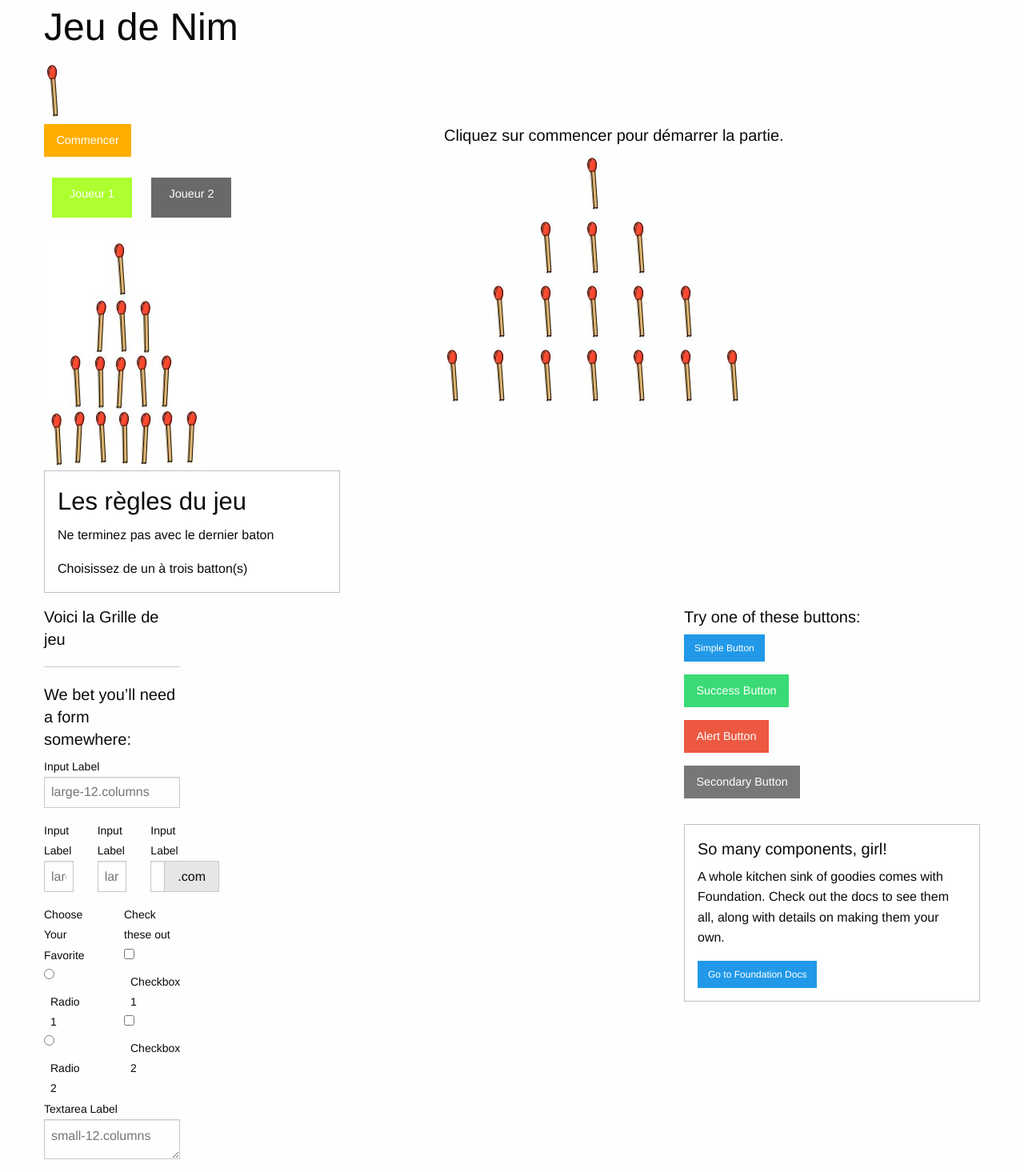
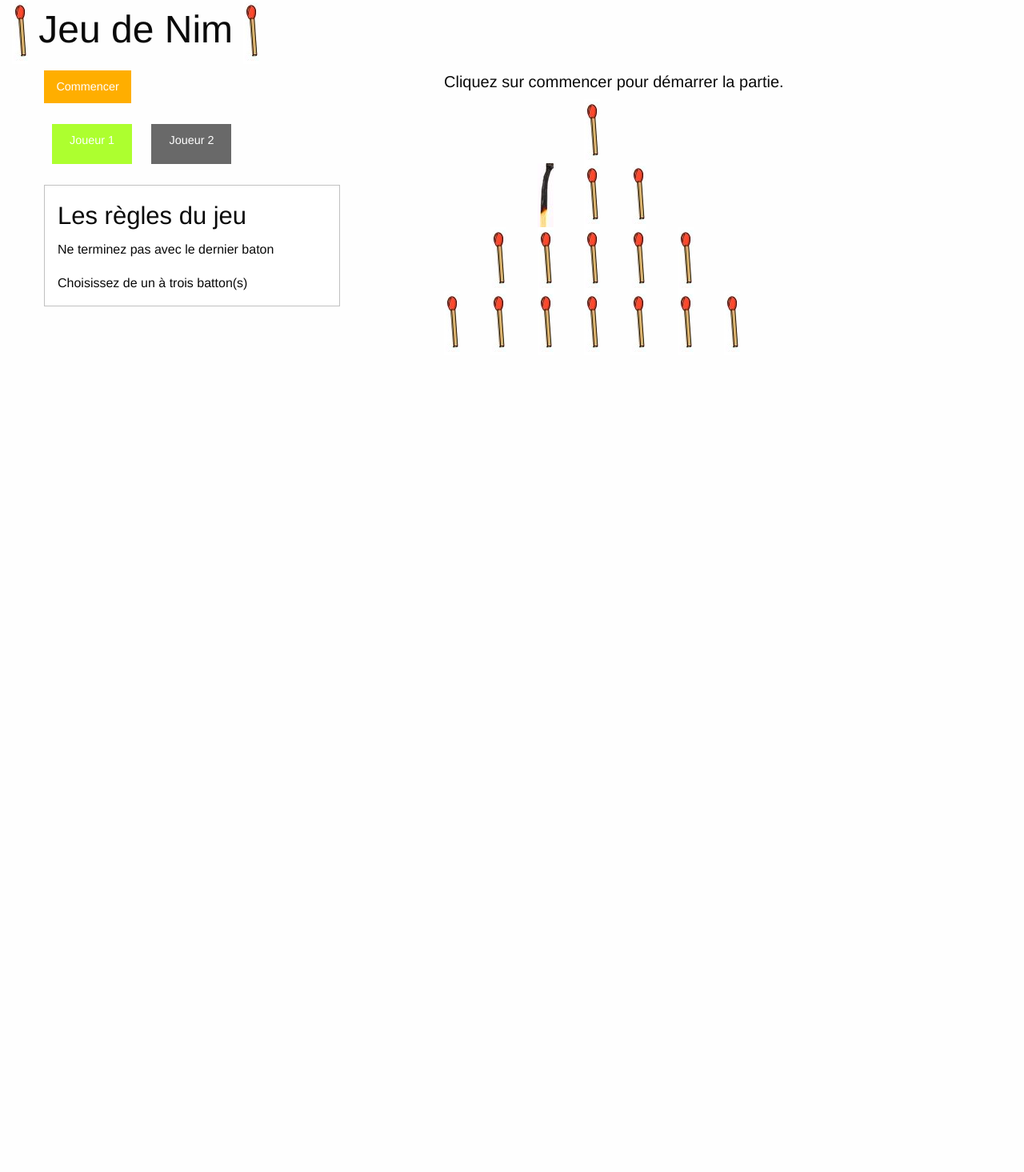
Before and after one commit to Simplon-Roubaix/JeuDeNim, a plain HTML site: page index.html in a window 1280 px wide. Shown: the whole page at 80% size. After the commit the page ends 800 px from the top, so only its background shows below. Drawn offline with Linux system fonts and the light colour scheme.

Commit message:
Ajout img allumette brulee  et modif JS pour essai detection des div img

```diff
--- a/index.html
+++ b/index.html
@@ -10,10 +10,10 @@
   </head>
   <body>
     <section id="jeudenim">
-            <div class=" columns row">
+            <div class="expanded columns row">
 
-                <h1>Jeu de Nim</h1>
-              <img src="img/baton.png" alt="">
+                <h1><img src="img/baton.png" alt=""> Jeu de Nim
+              <img src="img/baton.png" alt=""></h1>
             </div>
 
             <div class="row">
@@ -23,7 +23,7 @@
                     <p> <span id="clic1" class="button active">Joueur 1</span>
                         <span id="clic2" class="button mute ">Joueur 2</span>
                     </p>
-                    <img src="img/nim___01.jpg" alt="">
+                   <!-- <img src="img/nim___01.jpg" alt="">-->
                     <div class="callout">
                     <h3>Les règles du jeu</h3>
                     <p>Ne terminez pas avec le dernier baton</p>
@@ -32,137 +32,71 @@
                 </div>
                 <div id="cible" class="small-7 medium-7 columns">
                     <h5>Cliquez sur commencer pour démarrer la partie.</h5>
-
+                    <!--premier niveau : 1 baton-->
                     <div id="rowA" class="row">
-                        <div class="small-1 small-offset-3 columns end">
-                            <img src="img/baton.png" alt="baton 10">
+                        <div id="b0"  class="small-1 small-offset-3 columns end">
+                            <img src="img/baton.png" alt="baton 0">
                         </div>
                     </div>
+                    <!--niveau 2 : 3 batons-->
                     <div id="rowB" class="row">
                         <div class="small-1 small-offset-2 columns">
-                            <img src="img/baton.png" alt="baton 10">
+                            <img  id="b1" src="img/baton.png" alt="baton 1">
                         </div>
                         <div class="small-1 columns">
-                            <img src="img/baton.png" alt="baton 10">
+                            <img id="b2" src="img/baton.png" alt="baton 2">
                         </div>
                         <div class="small-1 columns end">
-                            <img src="img/baton.png" alt="baton 10">
+                            <img id="b3" src="img/baton.png" alt="baton 3">
                         </div>
                     </div>
+                    <!--niveau 3 : 5 batons-->
                     <div id="rowC" class="row">
                         <div class="small-1 small-offset-1 columns">
-                           <img src="img/baton.png" alt="baton 10">
+                           <img id="b4" src="img/baton.png" alt="baton 10">
                         </div>
                         <div class="small-1 columns">
-                            <img src="img/baton.png" alt="baton 10">
+                            <img id="b5" src="img/baton.png" alt="baton 10">
                         </div>
                         <div class="small-1 columns">
-                            <img src="img/baton.png" alt="baton 10">
+                            <img id="b6" src="img/baton.png" alt="baton 10">
                         </div>
                            <div class="small-1 columns">
-                            <img src="img/baton.png" alt="baton 10">
+                            <img id="b7" src="img/baton.png" alt="baton 10">
                         </div>
                         <div class="small-1 columns end">
-                            <img src="img/baton.png" alt="baton 10">
+                            <img id="b8" src="img/baton.png" alt="baton 10">
                         </div>
                     </div>
+                    <!--niveau 4 : 7 batons-->
                     <div id="rowD" class="row">
                         <div class="small-1  columns">
-                            <img src="img/baton.png" alt="baton 10">
+                            <img id="b9" src="img/baton.png" alt="baton 10">
                         </div>
                         <div class="small-1  columns">
-                            <img src="img/baton.png" alt="baton 10">
+                            <img id="b10" src="img/baton.png" alt="baton 10">
                         </div>
                         <div class="small-1  columns">
-                            <img src="img/baton.png" alt="baton 10">
+                            <img id="b11" src="img/baton.png" alt="baton 10">
                         </div>
                         <div class="small-1  columns">
-                            <img src="img/baton.png" alt="baton 10">
+                            <img id="b12" src="img/baton.png" alt="baton 10">
                         </div>
                         <div class="small-1  columns">
-                            <img src="img/baton.png" alt="baton 10">
+                            <img id="b13" src="img/baton.png" alt="baton 10">
                         </div>
                         <div class="small-1  columns">
-                            <img src="img/baton.png" alt="baton 10">
+                            <img id="b14" src="img/baton.png" alt="baton 10">
                         </div>
                         <div class="small-1  columns end">
-                            <img src="img/baton.png" alt="baton 10">
+                            <img id="b15" src="img/baton.png" alt="baton 10">
                         </div>
                     </div>
                 </div>
 
 
      </section>
-    <div class="row">
-      <div class="small-2 medium-2 columns">
-        <h5>Voici la Grille de jeu</h5>
-        <!-- Grid Example -->
 
-
-
-
-        <hr />
-
-        <h5>We bet you&rsquo;ll need a form somewhere:</h5>
-        <form>
-          <div class="row">
-            <div class="large-12 columns">
-              <label>Input Label</label>
-              <input type="text" placeholder="large-12.columns" />
-            </div>
-          </div>
-          <div class="row">
-            <div class="large-4 medium-4 columns">
-              <label>Input Label</label>
-              <input type="text" placeholder="large-4.columns" />
-            </div>
-            <div class="large-4 medium-4 columns">
-              <label>Input Label</label>
-              <input type="text" placeholder="large-4.columns" />
-            </div>
-            <div class="large-4 medium-4 columns">
-              <label>Input Label</label>
-              <div class="input-group">
-                <input type="text" placeholder="small-9.columns" class="input-group-field" />
-                <span class="input-group-label">.com</span>
-              </div>
-            </div>
-          </div>
-
-          <div class="row">
-            <div class="large-6 medium-6 columns">
-              <label>Choose Your Favorite</label>
-              <input type="radio" name="pokemon" value="Red" id="pokemonRed"><label for="pokemonRed">Radio 1</label>
-              <input type="radio" name="pokemon" value="Blue" id="pokemonBlue"><label for="pokemonBlue">Radio 2</label>
-            </div>
-            <div class="large-6 medium-6 columns">
-              <label>Check these out</label>
-              <input id="checkbox1" type="checkbox"><label for="checkbox1">Checkbox 1</label>
-              <input id="checkbox2" type="checkbox"><label for="checkbox2">Checkbox 2</label>
-            </div>
-          </div>
-          <div class="row">
-            <div class="large-12 columns">
-              <label>Textarea Label</label>
-              <textarea placeholder="small-12.columns"></textarea>
-            </div>
-          </div>
-        </form>
-      </div>
-
-      <div class="large-4 medium-4 columns">
-        <h5>Try one of these buttons:</h5>
-        <p><a href="#" class="small button">Simple Button</a><br/>
-        <a href="#" class="medium success button">Success Button</a><br/>
-        <a href="#" class="medium alert button">Alert Button</a><br/>
-        <a href="#" class="medium secondary button">Secondary Button</a></p>
-        <div class="callout">
-          <h5>So many components, girl!</h5>
-          <p>A whole kitchen sink of goodies comes with Foundation. Check out the docs to see them all, along with details on making them your own.</p>
-          <a href="http://foundation.zurb.com/docs/" class="small button">Go to Foundation Docs</a>
-        </div>
-      </div>
-    </div>
     <script src="js/vendor/jquery.min.js"></script>
     <script src="js/vendor/what-input.min.js"></script>
     <script src="js/foundation.min.js"></script>
--- a/js/app.js
+++ b/js/app.js
@@ -1,14 +1,35 @@
 $(document).foundation();
+
+// les variables:
+var partie = 0 ;
 
 // 1 : recuperation des elements du DOM
 var cibleEl = document.getElementById("cible");
 var clicCommencer = document.getElementById("commencer");
+var b0El = document.getElementById("b0");
+var b1El = document.getElementById("b1");
 
 // 2 : les fonctions
+var onImgClic = function (n) {
+        // Partie ouverte?
+        /*
+        */
+        {
+        b0El.src = "img/allumette-brulee.png";
+        b1El.src = "img/allumette-brulee.png";
+        }
+    }
+
+
 var onClicButt = function(){
-    //cibleEl.textContent = "Je m'affiche ici";
+
+   partie = 1;
+clicCommencer.removeEventListener
 
 }
 
 // 3 : addEvent
 clicCommencer.addEventListener("click",onClicButt);
+
+b0El.addEventListener("click",onImgClic(0));
+b0El.addEventListener("click",onImgClic(1));
```
Also changed, not shown: img/allumette-brulee.jpg (added), img/allumette-brulee.png (added).
